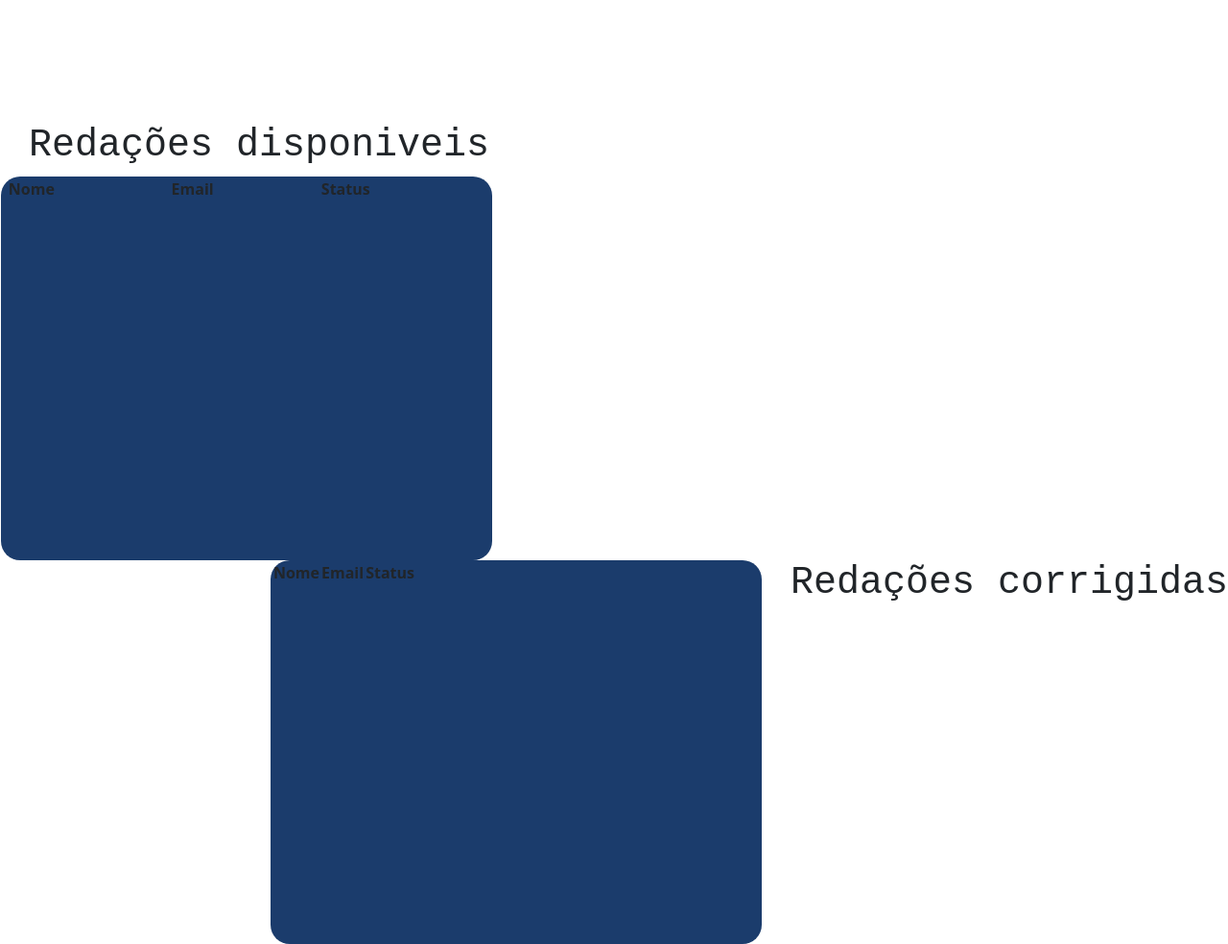
After one commit to TheusGley/SIteReescreva, a PHP site: page /teste.php in a window 1280 px wide. The commit adds this page. Shown: the whole page at 96% size. Run offline with PHP 8.4, Linux system fonts and the light colour scheme; lists and menus that the app fills with data are empty; some libraries are stand-ins or nearby versions.

Commit message:
Add files via upload
30/08

```diff
--- a/custom.css
+++ b/custom.css
@@ -65,3 +87,39 @@ button{
         background-color: #4683f3;
         border-color: #01ede1;
 }
+
+#div2{
+
+    margin-left: 10%;
+    align-items:center;
+    font-size: 50px;
+    font-family:'Courier New', Courier, monospace  ;
+    font-weight:bold;
+    color: #280445;
+    border-color: #4683f3;
+
+}
+
+.reda-box{
+    width: 40vw;
+    height: 400px;
+    border-radius: 20px;
+    border: 10px;
+    border-color: #000000;
+    background: rgb(27, 60, 108);
+    margin-left:1px;
+
+
+}
+
+
+.div3{
+    width: 40vw;
+    height: 400px;
+    border-radius: 20px;
+    border: 10px;
+    border-color: #000000;
+    background: rgb(27, 60, 108);
+    margin-left:1px;
+    float: right;
+}
--- /dev/null
+++ b/teste.php
@@ -0,0 +1,92 @@
+<!DOCTYPE html>
+<html lang="pt-br">
+
+<head>
+    <meta charset="utf-8">
+    <title></title>
+    <link rel="stylesheet" href="https://cdnjs.cloudflare.com/ajax/libs/twitter-bootstrap/5.0.1/css/bootstrap.min.css">
+    <link rel="stylesheet" href="https://cdn.datatables.net/1.11.5/css/dataTables.bootstrap5.min.css">
+
+    <link rel="stylesheet" type="text/css" href="custom.css">
+</head>
+
+<body>
+
+    <div class="">
+        <div class="">
+            <h2 class="titulo" style="margin-top: 10% ;">Redações disponiveis </h2>
+
+
+        </div>
+
+        <span id="msgAlerta"></span>
+        <div >
+            <div>
+                <div>
+
+
+                    <table  class= "reda-box" >
+                        <thead>
+                            <tr>
+                                <th>  </th>
+                                <th>Nome</th>
+                                <th>Email</th>
+                                <th>Status</th>
+
+                            </tr>
+
+                        </thead>
+                            <tbody>
+
+                            </tbody>
+                    </table>
+
+
+                </div>
+
+
+
+
+                <div>
+                <h3 class="titulo" style="float:right"> Redações corrigidas</h3>
+                </div>
+                <div class="div3">
+
+
+                <div>
+
+
+
+                    <table  class= "">
+                        <thead>
+
+                            <tr>
+                                <th>  </th>
+                                <th>Nome</th>
+                                <th>Email</th>
+                                <th>Status</th>
+
+                            </tr>
+
+                        </thead>
+                            <tbody>
+
+                            </tbody>
+                    </table>
+
+
+
+
+                </div>
+
+
+
+
+            </div>
+
+        </div>
+
+
+            </body>
+
+            </html>
```
Also changed, not shown: other parts of custom.css (+26 -4 lines), index.html (added, +56 -0 lines). Lines whose indentation alone changed are shown as unchanged.
